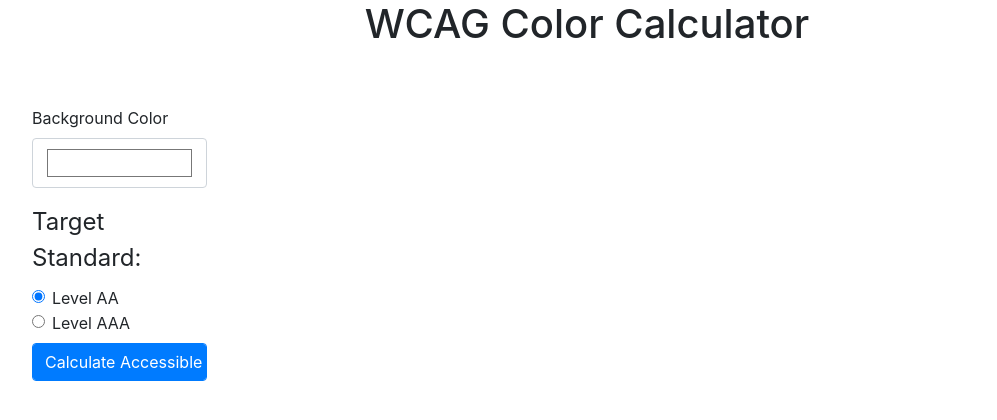
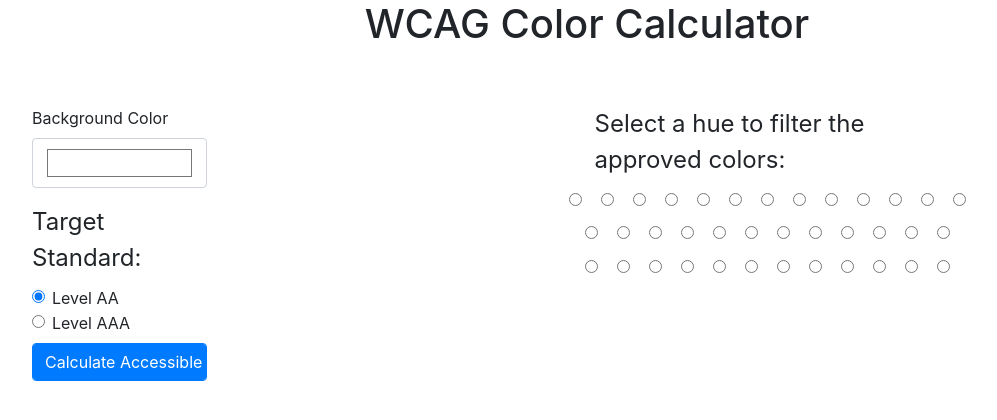
Before and after one commit to tjscollins/wcag-color-calculator, a Django app: page / in a window 1280 px wide. Shown: the top 420 px of the page, without its empty margins (53-1050 px from the left). Run offline with Django 3.2, Linux system fonts and the light colour scheme; some libraries are stand-ins or nearby versions.

Commit message:
Generate radio buttons to filter returned colors by hue

```diff
--- a/accessible_text_color/templates/accessible_text_color/index.html
+++ b/accessible_text_color/templates/accessible_text_color/index.html
@@ -41,13 +41,44 @@
                 </div>
             </form>
         </div>
-        <div id="approved-colors" class="col-12 col-sm-8">
-            <div id="aa-colors">
+        <div class="col-12 col-sm-8 d-flex flex-column align-items-center">
+            <form id="hue-chooser">
+                <fieldset class="">
+                    <legend>Select a hue to filter the approved colors:</legend>
+                    <div class="hue-row d-flex flex-row justify-content-center">
+                    <div class="form-check form-check-inline">
+                        <label class="form-check-label">
+                            <input class="form-check-input position-static" type="radio" name="hue-chooser" id="hue-all" value="all" aria-label="All hues">
+                            <span class="sr-only">All Hues</span>
+                       </label>
+                    </div>
+                    {% for hue in hue_range %}
+                    <div class="form-check form-check-inline">
+                        <label class="form-check-label">
+                            <input class="form-check-input position-static" type="radio" name="hue-chooser" id="hue-{{ hue }}" value="{{ hue }}" aria-label="Hue {{ hue }}">
+                            <span class="sr-only">
+                                Hue {{ hue }}
+                            </span>
+                        </label>
+                    </div>
+                    {% if hue|add:10|divisibleby:120 and hue != 0 %}
+                    </div>
+                    <div class="hue-row d-flex flex-row justify-content-center">
+                    <div class="radio-spacer"></div>
+                    {% else %}
+                    {% endif %}
+                    {% endfor %}
+                    </div>
+                </fieldset>
+            </form>
+            <div id="approved-colors">
+                <div id="aa-colors">
 
-            </div>
+                </div>
 
-            <div id="aaa-colors">
+                <div id="aaa-colors">
 
+                </div>
             </div>
         </div>
     </div>
--- a/accessible_text_color/views.py
+++ b/accessible_text_color/views.py
@@ -11,7 +11,8 @@ def main_view(request):
     page_data = {
         'page': {
             'title': 'WCAG Color Calculator'
-        }
+        },
+        'hue_range': list(range(0, 360, 10)),
     }
     return render(request,
                   "accessible_text_color/index.html",
```
